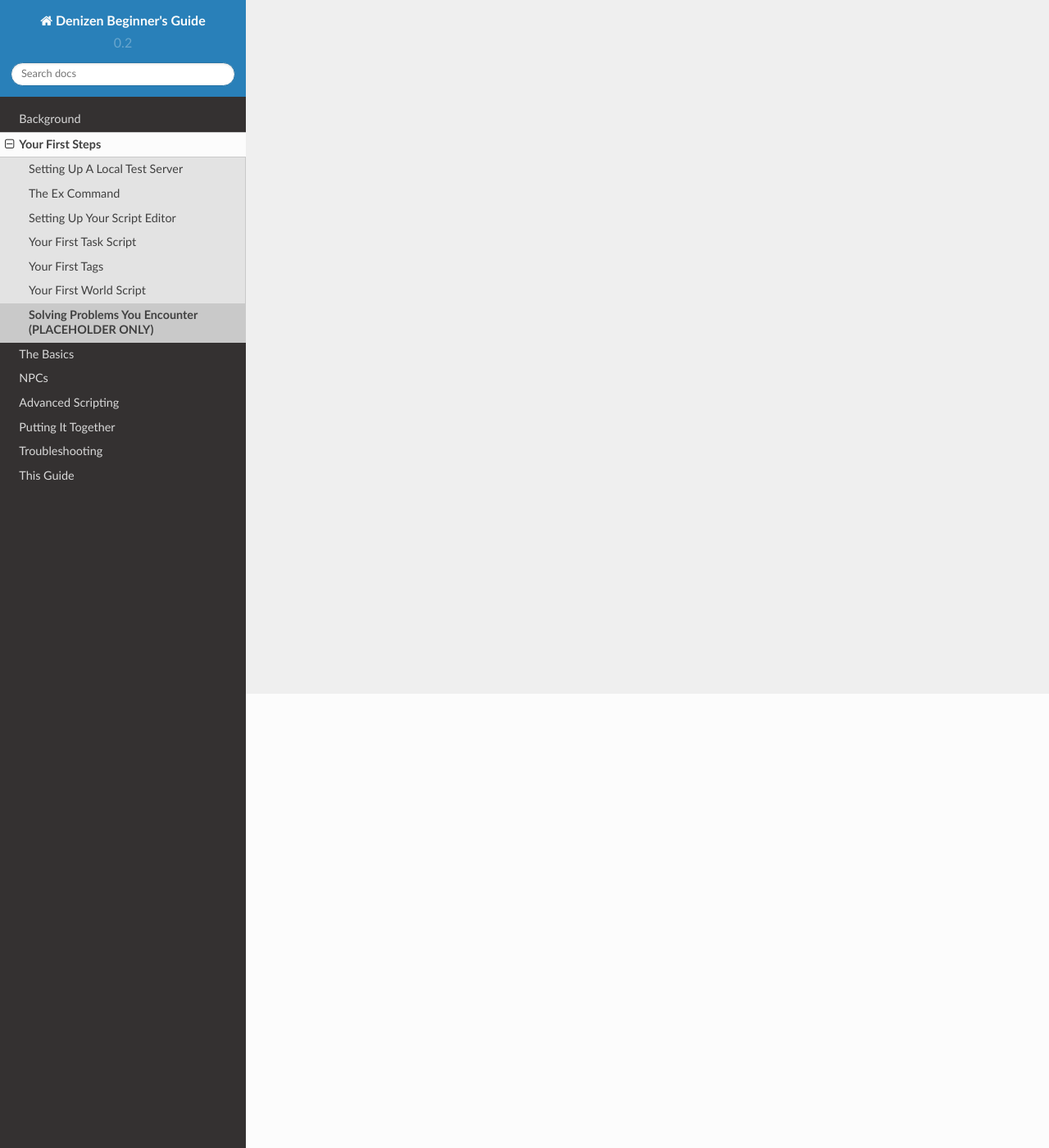
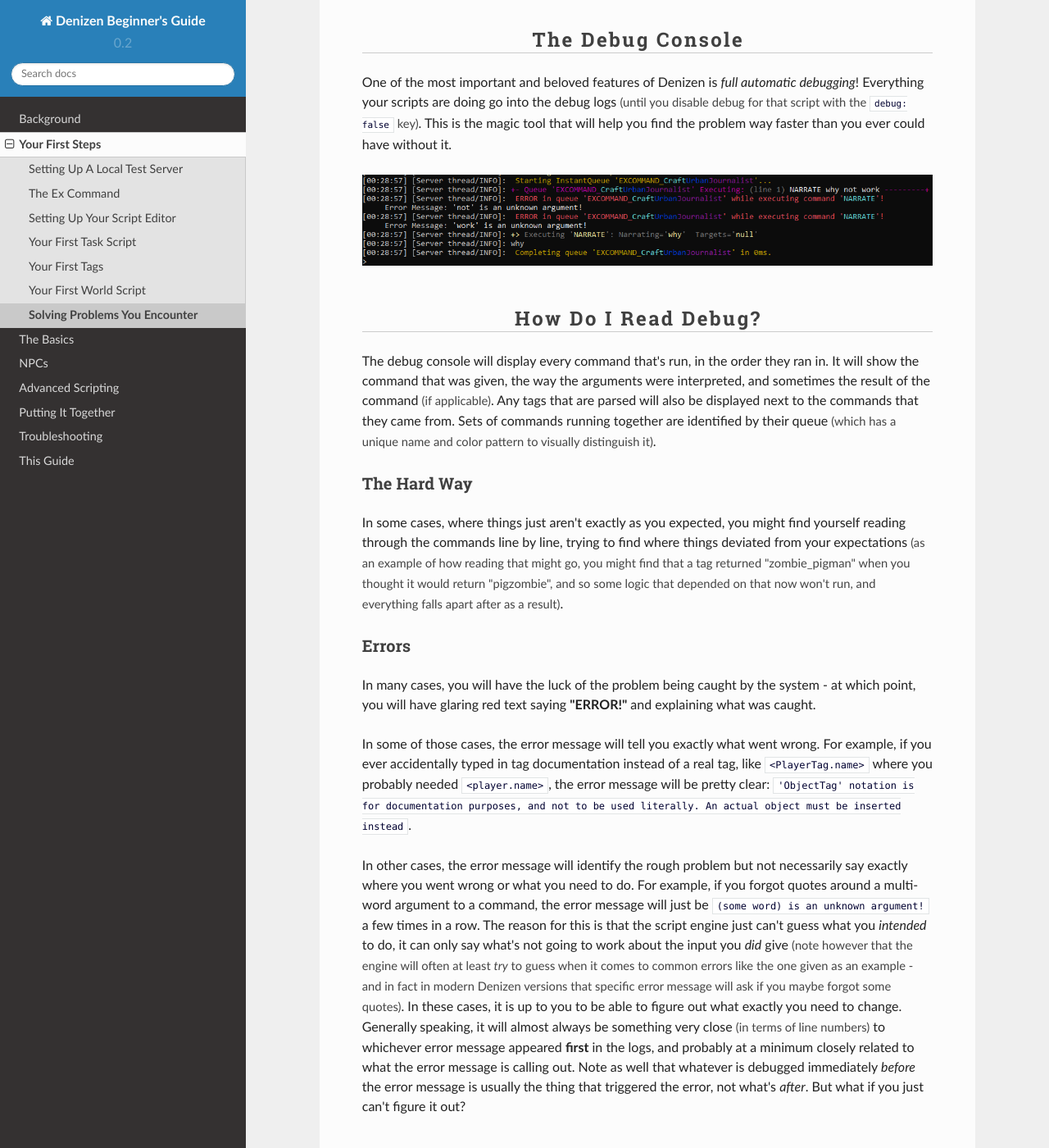
Before and after one commit to DenizenScript/Denizen-Beginners-Guide, a Sphinx documentation site: the page built from source/guides/first-steps/problem-solving.md, in a window 1280 px wide and 1400 px high, scrolled down 554 px. Shown: the whole window at 82% size. Built offline with Sphinx 7.4.7 and the Read the Docs theme 2.0.0, drawn with Linux system fonts in a browser that asks for light colours; some of the changed text lies outside the part shown.

Commit message:
initial "solving problems" page

````diff
--- a/source/guides/first-steps/problem-solving.md
+++ b/source/guides/first-steps/problem-solving.md
@@ -1,8 +1,47 @@
-Solving Problems You Encounter (PLACEHOLDER ONLY)
+Solving Problems You Encounter
 ------------------------------
 
-**TODO: Write-up that explains basic problem-solving concepts, including reading the debug logs and asking for help on the Discord.**
+```eval_rst
+.. contents:: Table of Contents
+    :local:
+```
 
-### Placeholder
+### When Your Script Doesn't Work And You Don't Know Why
 
-Until this page is written, you can view the [old tutorial video here](https://one.denizenscript.com/denizen/vids/Debugging:%20The%20Console%20And%20You).
+So, you wrote a script, loaded it in, and... nothing! It's either not working at all, or it's doing something other than what you intended. What do you do now?
+
+### The Debug Console
+
+One of the most important and beloved features of Denizen is *full automatic debugging*! Everything your scripts are doing go into the debug logs <span class="parens">(until you disable debug for that script with the `debug: false` key)</span>. This is the magic tool that will help you find the problem way faster than you ever could have without it.
+
+![](images/debugerror.png)
+
+### How Do I Read Debug?
+
+The debug console will display every command that's run, in the order they ran in. It will show the command that was given, the way the arguments were interpreted, and sometimes the result of the command <span class="parens">(if applicable)</span>. Any tags that are parsed will also be displayed next to the commands that they came from. Sets of commands running together are identified by their queue <span class="parens">(which has a unique name and color pattern to visually distinguish it)</span>.
+
+#### The Hard Way
+
+In some cases, where things just aren't exactly as you expected, you might find yourself reading through the commands line by line, trying to find where things deviated from your expectations <span class="parens">(as an example of how reading that might go, you might find that a tag returned "zombie_pigman" when you thought it would return "pigzombie", and so some logic that depended on that now won't run, and everything falls apart after as a result)</span>.
+
+#### Errors
+
+In many cases, you will have the luck of the problem being caught by the system - at which point, you will have glaring red text saying **"ERROR!"** and explaining what was caught.
+
+In some of those cases, the error message will tell you exactly what went wrong. For example, if you ever accidentally typed in tag documentation instead of a real tag, like `<PlayerTag.name>` where you probably needed `<player.name>`, the error message will be pretty clear: `'ObjectTag' notation is for documentation purposes, and not to be used literally. An actual object must be inserted instead`.
+
+In other cases, the error message will identify the rough problem but not necessarily say exactly where you went wrong or what you need to do. For example, if you forgot quotes around a multi-word argument to a command, the error message will just be `(some word) is an unknown argument!` a few times in a row. The reason for this is that the script engine just can't guess what you *intended* to do, it can only say what's not going to work about the input you *did* give <span class="parens">(note however that the engine will often at least *try* to guess when it comes to common errors like the one given as an example - and in fact in modern Denizen versions that specific error message will ask if you maybe forgot some quotes)</span>. In these cases, it is up to you to be able to figure out what exactly you need to change. Generally speaking, it will almost always be something very close <span class="parens">(in terms of line numbers)</span> to whichever error message appeared **first** in the logs, and probably at a minimum closely related to what the error message is calling out. Note as well that whatever is debugged immediately *before* the error message is usually the thing that triggered the error, not what's *after*. But what if you just can't figure it out?
+
+### A Jar Full of Eyeballs
+
+Sometimes a problem is too confusing to figure out, other times you just need another set of eyes to look at your script to spot something obvious that you've merely glazed over.
+
+In these cases, the best place to be is [the Discord](https://discord.gg/Q6pZGSR). The Discord has an open support channel (`#denizen`) where you can ask for help from other Denizen users. It also has several chat bots that can search document (check `!help`), perform automatic script reviews (use `!ds`), and much more in the bot usage channel (`#bot-spam`).
+
+[![](images/thediscord.png)](https://discord.gg/Q6pZGSR)
+
+When asking for help with a script, it's usually best to provide a link to your script through the [script sharing paste service](https://one.denizenscript.com/haste), and a copy of your debug log - which you can record by typing `/denizen debug -r` in-game, then running the script, then typing `/denizen submit` - it will generate a link to a recorded copy of the debug logs for your script, that you can post alongside the script link for helpers to look through.
+
+When you join the Discord, before you post anything, be sure to read the rules (in the `#rules`) channel to make sure you don't start off on the wrong foot. The discord is generally pretty chill and friendly, but the rules will be enforced <span class="parens">(lightly, that is - a simple accident isn't going to get you banned or anything, don't worry. Most caught rule breaks will just have a warning recorded... not much more will happen except to users that repeatedly break the same rules over and over)</span>.
+
+Be prepared, however, for some potential tough-love support with fixing particularly messy scripts. If you post a script full of errors, you're likely to see a helper reply with a long angry-looking listing of every single problem and how to fix it. Don't read too much into the tone <span class="parens">(remember that text based conversations can often lose the intended tone, and tend to come across sounding more negative than was meant)</span> - we do long breakdowns because we want you to learn and achieve the best scripting you can. If we were actually angry or anything like that at you, we probably wouldn't be replying at all.
````
Also changed, not shown: source/guides/first-steps/images/debugerror.png (added), source/guides/first-steps/images/thediscord.png (added).
